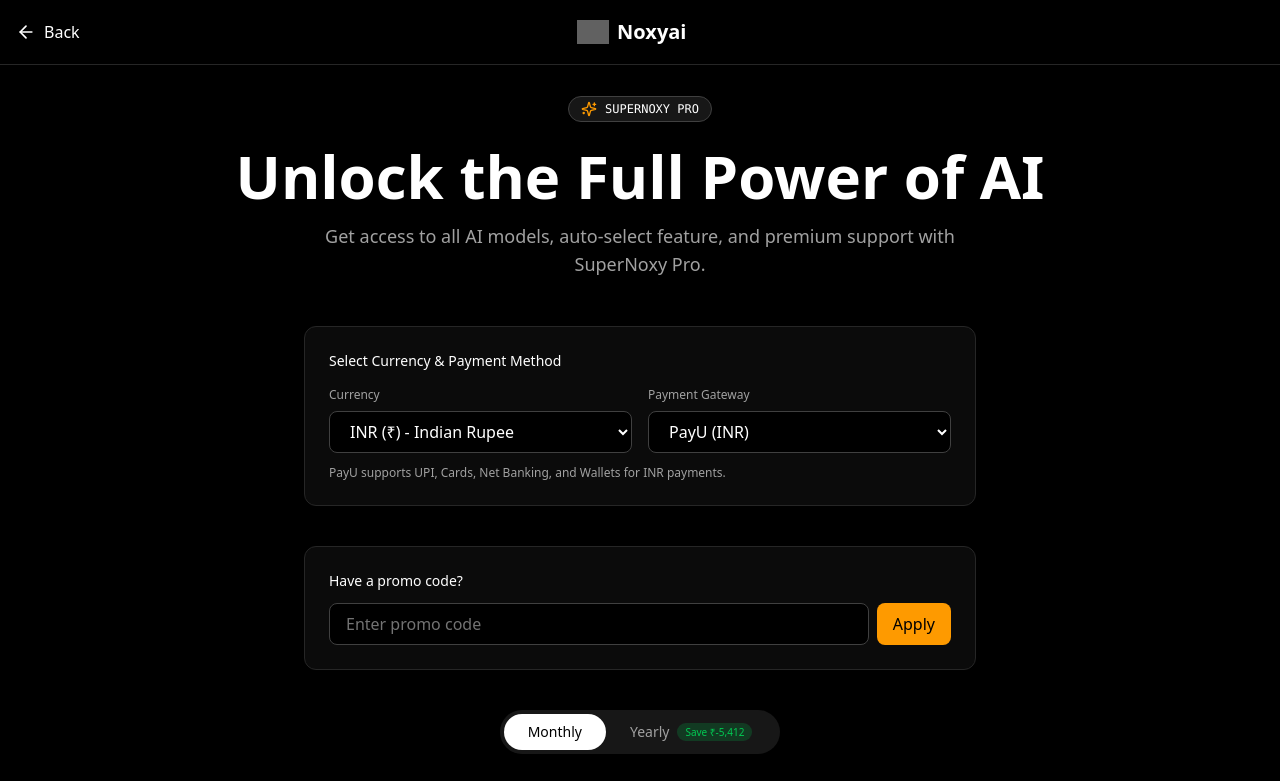
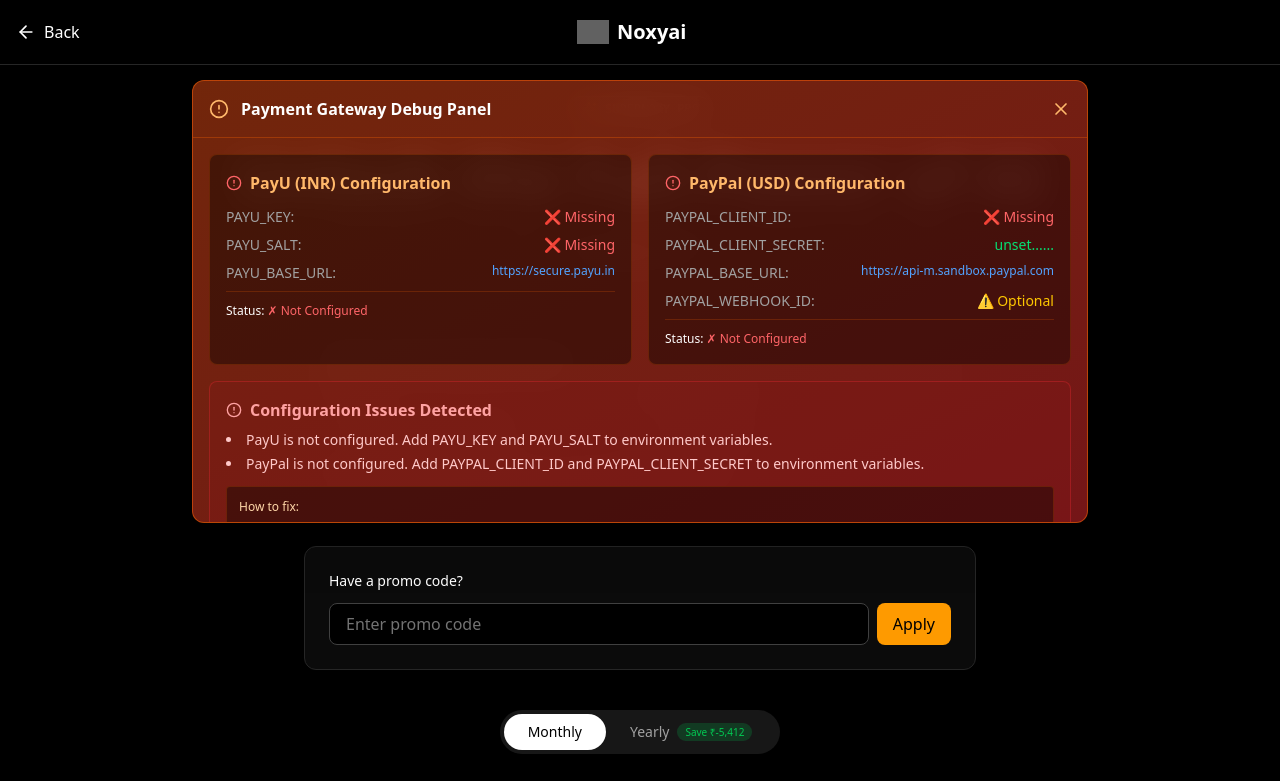
Before and after one commit to mohammadjunaid73848/Nox-09, a Next.js app: page /pricing in a window 1280 px wide. Shown: the top 781 px of the page. Built offline with nearby package versions, Linux system fonts and the light colour scheme; no server answers; grey boxes are pictures that could not be loaded.

Commit message:
feat: add debug panel on pricing page for detailed configuration insights
Include real-time status, masked vars, error messages, and fix steps.

Co-authored-by: null <248744596+mohammadjunaid73848@users.noreply.github.com>

```diff
--- /dev/null
+++ b/app/api/config/status/route.ts
@@ -0,0 +1,30 @@
+import { NextResponse } from "next/server"
+import { config } from "@/lib/config/env"
+
+export async function GET() {
+  console.log("[v0] Config status requested")
+  console.log("[v0] PayU configured:", config.payu.isConfigured)
+  console.log("[v0] PayPal configured:", config.paypal.isConfigured)
+
+  const status = {
+    payu: {
+      isConfigured: config.payu.isConfigured,
+      key: config.payu.key ? config.payu.key.substring(0, 10) + "..." : null,
+      salt: config.payu.salt ? config.payu.salt.substring(0, 10) + "..." : null,
+      baseUrl: config.payu.baseUrl,
+    },
+    paypal: {
+      isConfigured: config.paypal.isConfigured,
+      clientId: config.paypal.clientId ? config.paypal.clientId.substring(0, 15) + "..." : null,
+      clientSecret: config.paypal.clientSecret ? config.paypal.clientSecret.substring(0, 10) + "..." : null,
+      baseUrl: config.paypal.baseUrl,
+      webhookId: config.paypal.webhookId || null,
+    },
+    environment: process.env.NODE_ENV,
+    timestamp: new Date().toISOString(),
+  }
+
+  console.log("[v0] Returning status:", JSON.stringify(status, null, 2))
+
+  return NextResponse.json(status)
+}
--- a/app/pricing/page.tsx
+++ b/app/pricing/page.tsx
@@ -3,7 +3,7 @@
 import { useState, useEffect } from "react"
 import { useRouter } from "next/navigation"
 import Link from "next/link"
-import { Check, Zap, ArrowLeft, Loader2, Crown, Sparkles, X } from "lucide-react"
+import { Check, Zap, ArrowLeft, Loader2, Crown, Sparkles, X, AlertCircle, CheckCircle } from "lucide-react"
 import { Button } from "@/components/ui/button"
 import { PLAN_PRICING } from "@/lib/payin"
 import { PLAN_PRICING_USD } from "@/lib/paypal"
@@ -39,17 +39,25 @@ export default function PricingPage() {
   const [promoDiscount, setPromoDiscount] = useState<{ discount: number; isFree: boolean } | null>(null)
   const [promoError, setPromoError] = useState("")
   const [autoPayMethod, setAutoPayMethod] = useState<"upi" | "card" | null>(null)
-  const [paymentMethod, setPaymentMethod] = useState<"payu" | "paypal">("payu") // Add payment method state
-  const [currency, setCurrency] = useState<"INR" | "USD">("INR") // Add currency state
+  const [paymentMethod, setPaymentMethod] = useState<"payu" | "paypal">("payu")
+  const [currency, setCurrency] = useState<"INR" | "USD">("INR")
+  const [showDebugPanel, setShowDebugPanel] = useState(true)
+  const [configStatus, setConfigStatus] = useState<any>(null)
 
   useEffect(() => {
-    // Check subscription status
     fetch("/api/subscription/status")
       .then((res) => res.json())
       .then((data) => {
         setIsPro(data.isPro)
       })
       .catch(console.error)
+  }, [])
+
+  useEffect(() => {
+    fetch("/api/config/status")
+      .then((res) => res.json())
+      .then((data) => setConfigStatus(data))
+      .catch((err) => console.error("[v0] Config fetch error:", err))
   }, [])
 
   const handleApplyPromo = () => {
@@ -85,7 +93,7 @@ export default function PricingPage() {
         headers: { "Content-Type": "application/json" },
         body: JSON.stringify({
           planType,
-          paymentMethod, // Send payment method
+          paymentMethod,
           promoCode: normalizedPromoCode || undefined,
           autoPayEnabled: !!autoPayMethod,
           autoPayMethod,
@@ -95,15 +103,12 @@ export default function PricingPage() {
       const data = await res.json()
 
       if (data.paymentMethod === "paypal" && data.approvalUrl) {
-        // Redirect to PayPal for approval
         window.location.href = data.approvalUrl
       } else if (data.paymentUrl && data.formData) {
-        // Create a form dynamically and submit it (PayU)
         const form = document.createElement("form")
         form.method = "POST"
         form.action = data.paymentUrl
 
-        // Add all form fields
         Object.entries(data.formData).forEach(([key, value]) => {
           const input = document.createElement("input")
           input.type = "hidden"
@@ -113,7 +118,6 @@ export default function PricingPage() {
         })
 
         document.body.appendChild(form)
-        console.log("[v0] Submitting PayU form with data:", data.formData)
         form.submit()
       } else if (data.error) {
         setErrorModal({
@@ -141,7 +145,6 @@ export default function PricingPage() {
 
   return (
     <div className="min-h-screen bg-black text-white">
-      {/* Header */}
       <header className="fixed top-0 w-full z-50 bg-black/80 backdrop-blur-md border-b border-neutral-800">
         <div className="max-w-7xl mx-auto px-4 h-16 flex items-center justify-between">
           <Link href="/" className="flex items-center gap-2 hover:opacity-80 transition-opacity">
@@ -156,7 +159,6 @@ export default function PricingPage() {
         </div>
       </header>
 
-      {/* Error Modal */}
       {errorModal && (
         <div className="fixed inset-0 z-50 flex items-center justify-center p-4 bg-black/50">
           <div className="bg-white rounded-2xl shadow-2xl max-w-md w-full p-6 text-black">
@@ -188,9 +190,174 @@ export default function PricingPage() {
         </div>
       )}
 
+      {showDebugPanel && configStatus && (
+        <div className="fixed top-20 left-0 right-0 z-40 mx-4 max-w-4xl lg:mx-auto">
+          <div className="bg-gradient-to-br from-orange-900/90 to-red-900/90 backdrop-blur-lg border border-orange-500/50 rounded-xl shadow-2xl overflow-hidden">
+            <div className="flex items-center justify-between p-4 border-b border-orange-500/30">
+              <div className="flex items-center gap-3">
+                <AlertCircle className="w-5 h-5 text-orange-300" />
+                <h3 className="font-semibold text-white">Payment Gateway Debug Panel</h3>
+              </div>
+              <button
+                onClick={() => setShowDebugPanel(false)}
+                className="text-orange-300 hover:text-white transition-colors"
+              >
+                <X className="w-5 h-5" />
+              </button>
+            </div>
+
+            <div className="p-4 max-h-96 overflow-y-auto">
+              <div className="grid md:grid-cols-2 gap-4">
+                <div className="bg-black/40 rounded-lg p-4 border border-orange-500/20">
+                  <h4 className="font-semibold text-orange-300 mb-3 flex items-center gap-2">
+                    {configStatus.payu?.isConfigured ? (
+                      <CheckCircle className="w-4 h-4 text-green-400" />
+                    ) : (
+                      <AlertCircle className="w-4 h-4 text-red-400" />
+                    )}
+                    PayU (INR) Configuration
+                  </h4>
+                  <div className="space-y-2 text-sm">
+                    <div className="flex justify-between">
+                      <span className="text-neutral-400">PAYU_KEY:</span>
+                      <span className={configStatus.payu?.key ? "text-green-400" : "text-red-400"}>
+                        {configStatus.payu?.key ? `${configStatus.payu.key.substring(0, 8)}...` : "❌ Missing"}
+                      </span>
+                    </div>
+                    <div className="flex justify-between">
+                      <span className="text-neutral-400">PAYU_SALT:</span>
+                      <span className={configStatus.payu?.salt ? "text-green-400" : "text-red-400"}>
+                        {configStatus.payu?.salt ? `${configStatus.payu.salt.substring(0, 8)}...` : "❌ Missing"}
+                      </span>
+                    </div>
+                    <div className="flex justify-between">
+                      <span className="text-neutral-400">PAYU_BASE_URL:</span>
+                      <span className="text-blue-400 text-xs break-all">{configStatus.payu?.baseUrl || "Not set"}</span>
+                    </div>
+                    <div className="mt-2 pt-2 border-t border-orange-500/20">
+                      <span className="text-xs font-medium">
+                        Status:{" "}
+                        {configStatus.payu?.isConfigured ? (
+                          <span className="text-green-400">✓ Ready</span>
+                        ) : (
+                          <span className="text-red-400">✗ Not Configured</span>
+                        )}
+                      </span>
+                    </div>
+                  </div>
+                </div>
+
+                <div className="bg-black/40 rounded-lg p-4 border border-orange-500/20">
+                  <h4 className="font-semibold text-orange-300 mb-3 flex items-center gap-2">
+                    {configStatus.paypal?.isConfigured ? (
+                      <CheckCircle className="w-4 h-4 text-green-400" />
+                    ) : (
+                      <AlertCircle className="w-4 h-4 text-red-400" />
+                    )}
+                    PayPal (USD) Configuration
+                  </h4>
+                  <div className="space-y-2 text-sm">
+                    <div className="flex justify-between">
+                      <span className="text-neutral-400">PAYPAL_CLIENT_ID:</span>
+                      <span className={configStatus.paypal?.clientId ? "text-green-400" : "text-red-400"}>
+                        {configStatus.paypal?.clientId
+                          ? `${configStatus.paypal.clientId.substring(0, 8)}...`
+                          : "❌ Missing"}
+                      </span>
+                    </div>
+                    <div className="flex justify-between">
+                      <span className="text-neutral-400">PAYPAL_CLIENT_SECRET:</span>
+                      <span className={configStatus.paypal?.clientSecret ? "text-green-400" : "text-red-400"}>
+                        {configStatus.paypal?.clientSecret
+                          ? `${configStatus.paypal.clientSecret.substring(0, 8)}...`
+                          : "❌ Missing"}
+                      </span>
+                    </div>
+                    <div className="flex justify-between">
+                      <span className="text-neutral-400">PAYPAL_BASE_URL:</span>
+                      <span className="text-blue-400 text-xs break-all">
+                        {configStatus.paypal?.baseUrl || "Not set"}
+                      </span>
+                    </div>
+                    <div className="flex justify-between">
+                      <span className="text-neutral-400">PAYPAL_WEBHOOK_ID:</span>
+                      <span className={configStatus.paypal?.webhookId ? "text-green-400" : "text-yellow-400"}>
+                        {configStatus.paypal?.webhookId
+                          ? `${configStatus.paypal.webhookId.substring(0, 8)}...`
+                          : "⚠️ Optional"}
+                      </span>
+                    </div>
+                    <div className="mt-2 pt-2 border-t border-orange-500/20">
+                      <span className="text-xs font-medium">
+                        Status:{" "}
+                        {configStatus.paypal?.isConfigured ? (
+                          <span className="text-green-400">✓ Ready</span>
+                        ) : (
+                          <span className="text-red-400">✗ Not Configured</span>
+                        )}
+                      </span>
+                    </div>
+                  </div>
+                </div>
+              </div>
+
+              {(!configStatus.payu?.isConfigured || !configStatus.paypal?.isConfigured) && (
+                <div className="mt-4 p-4 bg-red-900/30 border border-red-500/30 rounded-lg">
+                  <h5 className="font-semibold text-red-300 mb-2 flex items-center gap-2">
+                    <AlertCircle className="w-4 h-4" />
+                    Configuration Issues Detected
+                  </h5>
+                  <ul className="text-sm text-red-200 space-y-1 list-disc list-inside">
+                    {!configStatus.payu?.isConfigured && (
+                      <li>PayU is not configured. Add PAYU_KEY and PAYU_SALT to environment variables.</li>
+                    )}
+                    {!configStatus.paypal?.isConfigured && (
+                      <li>
+                        PayPal is not configured. Add PAYPAL_CLIENT_ID and PAYPAL_CLIENT_SECRET to environment
+                        variables.
+                      </li>
+                    )}
+                  </ul>
+                  <div className="mt-3 p-3 bg-black/40 rounded border border-orange-500/20">
+                    <p className="text-xs text-orange-200 mb-2 font-medium">How to fix:</p>
+                    <ol className="text-xs text-neutral-300 space-y-1 list-decimal list-inside">
+                      <li>Click the Settings icon in the v0 left sidebar</li>
+                      <li>Go to the "Vars" section</li>
+                      <li>Add the missing environment variables shown above</li>
+                      <li>Restart your development server</li>
+                    </ol>
+                  </div>
+                </div>
+              )}
+
+              {configStatus.payu?.isConfigured && configStatus.paypal?.isConfigured && (
+                <div className="mt-4 p-4 bg-green-900/30 border border-green-500/30 rounded-lg">
+                  <h5 className="font-semibold text-green-300 mb-2 flex items-center gap-2">
+                    <CheckCircle className="w-4 h-4" />
+                    All Payment Gateways Configured Successfully
+                  </h5>
+                  <p className="text-sm text-green-200">
+                    Both PayU (INR) and PayPal (USD) are properly configured and ready to process payments.
+                  </p>
+                </div>
+              )}
+            </div>
+          </div>
+        </div>
+      )}
+
+      {!showDebugPanel && (
+        <button
+          onClick={() => setShowDebugPanel(true)}
+          className="fixed top-20 right-4 z-40 px-4 py-2 bg-orange-500 hover:bg-orange-600 text-white text-sm font-medium rounded-lg shadow-lg transition-colors flex items-center gap-2"
+        >
+          <AlertCircle className="w-4 h-4" />
+          Show Debug Panel
+        </button>
+      )}
+
       <main className="pt-24 pb-16 px-4">
         <div className="max-w-5xl mx-auto">
-          {/* Hero */}
           <div className="text-center mb-12 animate-fade-in">
             <div className="inline-flex items-center gap-2 px-3 py-1 rounded-full border border-neutral-700 bg-neutral-900 mb-6">
               <Sparkles className="w-4 h-4 text-amber-500" />
@@ -213,7 +380,6 @@ export default function PricingPage() {
                     onChange={(e) => {
                       const newCurrency = e.target.value as "INR" | "USD"
                       setCurrency(newCurrency)
-                      // Auto-select payment method based on currency
                       setPaymentMethod(newCurrency === "USD" ? "paypal" : "payu")
                     }}
                     className="w-full px-4 py-2 bg-black border border-neutral-700 rounded-lg text-white focus:outline-none focus:border-amber-500"
@@ -242,7 +408,6 @@ export default function PricingPage() {
             </div>
           </div>
 
-          {/* Promo Code Input Section */}
           <div className="mb-10 max-w-2xl mx-auto">
             <div className="bg-neutral-900/50 border border-neutral-800 rounded-xl p-6">
               <label className="block text-sm font-medium mb-3">Have a promo code?</label>
@@ -275,7 +440,6 @@ export default function PricingPage() {
             </div>
           </div>
 
-          {/* Plan Toggle */}
           <div className="flex justify-center mb-10">
             <div className="bg-neutral-900 p-1 rounded-full inline-flex">
               <button
@@ -300,9 +464,7 @@ export default function PricingPage() {
             </div>
           </div>
 
-          {/* Pricing Cards */}
           <div className="grid md:grid-cols-2 gap-6 max-w-4xl mx-auto">
-            {/* Free Plan */}
             <div className="bg-neutral-900/50 border border-neutral-800 rounded-2xl p-8 animate-fade-in">
               <div className="mb-6">
                 <h3 className="text-xl font-semibold mb-2">Free</h3>
@@ -332,7 +494,6 @@ export default function PricingPage() {
               </ul>
             </div>
 
-            {/* Pro Plan */}
             <div
               className="relative bg-gradient-to-b from-amber-500/10 to-neutral-900/50 border border-amber-500/30 rounded-2xl p-8 animate-fade-in"
               style={{ animationDelay: "100ms" }}
@@ -360,7 +521,6 @@ export default function PricingPage() {
                     : yearlyPrice.toLocaleString(currency === "INR" ? "en-IN" : "en-US")}
                 </span>
                 <span className="text-neutral-400">/{selectedPlan === "monthly" ? "month" : "year"}</span>
-                {/* Show equivalent in other currency */}
                 {currency === "USD" && (
                   <div className="text-xs text-neutral-500 mt-1">
                     ≈ ₹
@@ -407,7 +567,6 @@ export default function PricingPage() {
             </div>
           </div>
 
-          {/* Auto-Pay Method Selection */}
           {selectedPlan === "yearly" && !promoDiscount?.isFree && (
             <div className="mb-10 max-w-2xl mx-auto">
               <div className="bg-neutral-900/50 border border-neutral-800 rounded-xl p-6">
@@ -451,7 +610,6 @@ export default function PricingPage() {
             </div>
           )}
 
-          {/* FAQ */}
           <div className="mt-16 max-w-2xl mx-auto">
             <h2 className="text-2xl font-semibold text-center mb-8">Frequently Asked Questions</h2>
 
```
